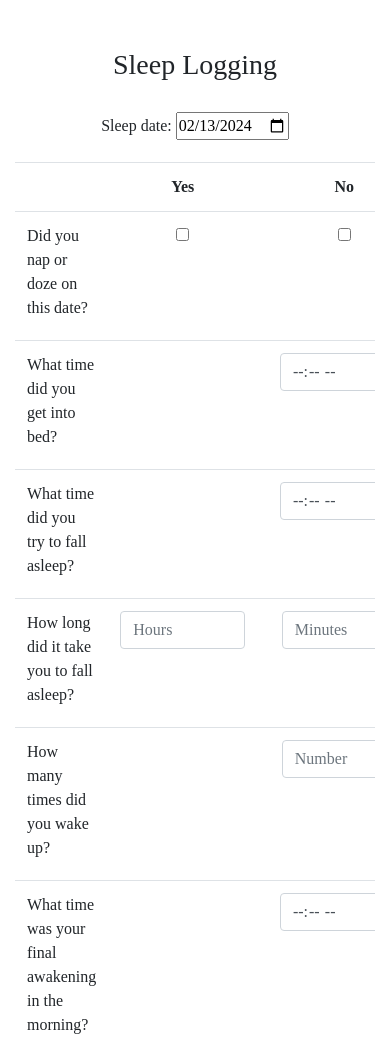
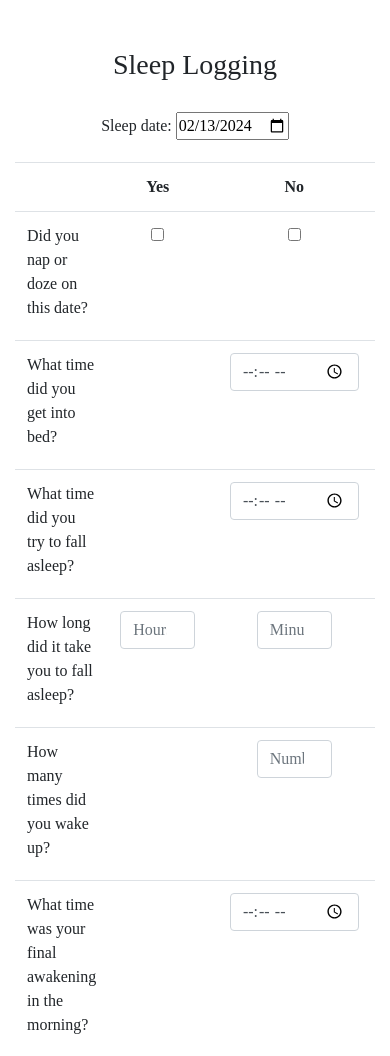
Before and after one commit to colin-raaen/thrive-track, a Flask app: page /sleep in a window 390 px wide. Shown: the part 76-1132 px from the top of the page. Run offline with Flask 3, Linux system fonts and the light colour scheme; a user stored in the database is signed in; some libraries are stand-ins or nearby versions.

Commit message:
February 12, 2024: Tweaks to mobile sleep logging styling

```diff
--- a/static/styles-logging-pages.css
+++ b/static/styles-logging-pages.css
@@ -79,8 +79,12 @@
     }
 
     /* SLEEP.HTML Form styling */
+    .yes-no-header{
+      width: 5%;
+    }
+
     .form-control.mx-auto {
-      width: 75x;
+      width: 75px;
     }
 
   }
--- a/templates/sleep.html
+++ b/templates/sleep.html
@@ -34,9 +34,9 @@
                 <!-- Hidden nap time table row -->
                 <tr id="napTimeHiddenRow" style="display: none;">
                     <td align="left"><label for="napQuestion">How long did you nap for?</label></td>
-                    <td><input autocomplete="off" class="form-control mx-auto" min="0"
+                    <td class="sleep-input-cell"><input autocomplete="off" class="form-control mx-auto" min="0"
                                 id="napTimeHour" name="napTimeHour" placeholder="Hours" type="number"></td>
-                    <td><input autocomplete="off" class="form-control mx-auto" min="0" max="60"
+                    <td class="sleep-input-cell"><input autocomplete="off" class="form-control mx-auto" min="0" max="60"
                                 id="napTimeMin" name="napTimeMin" placeholder="Minutes" type="number"></td>
                 </tr>
 
```
Also changed, not shown: 1 other file.
